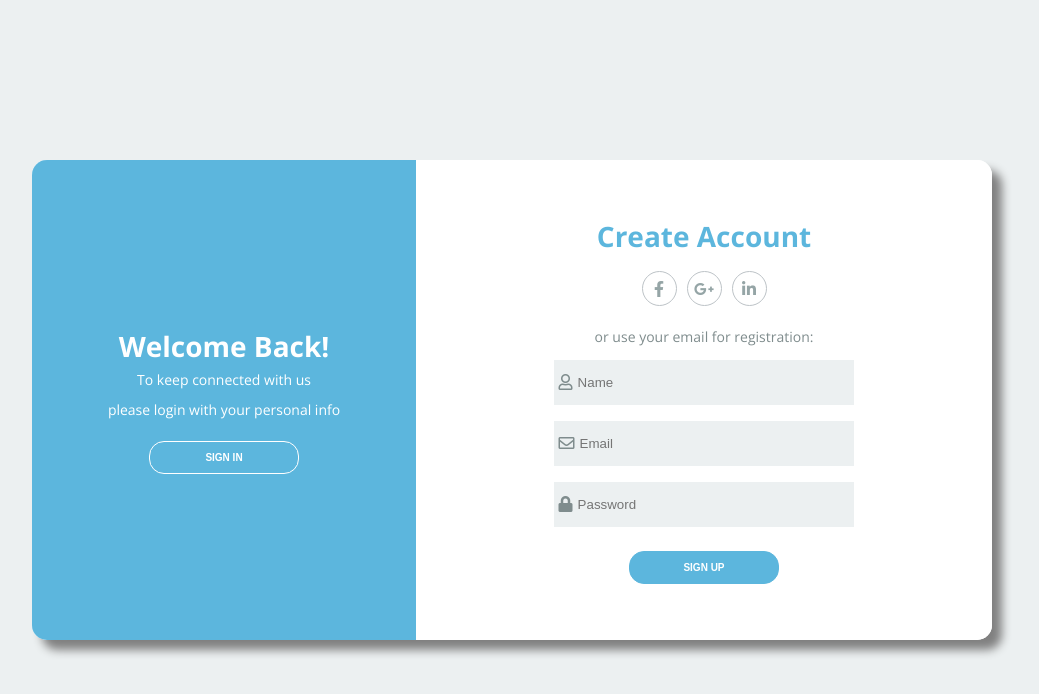
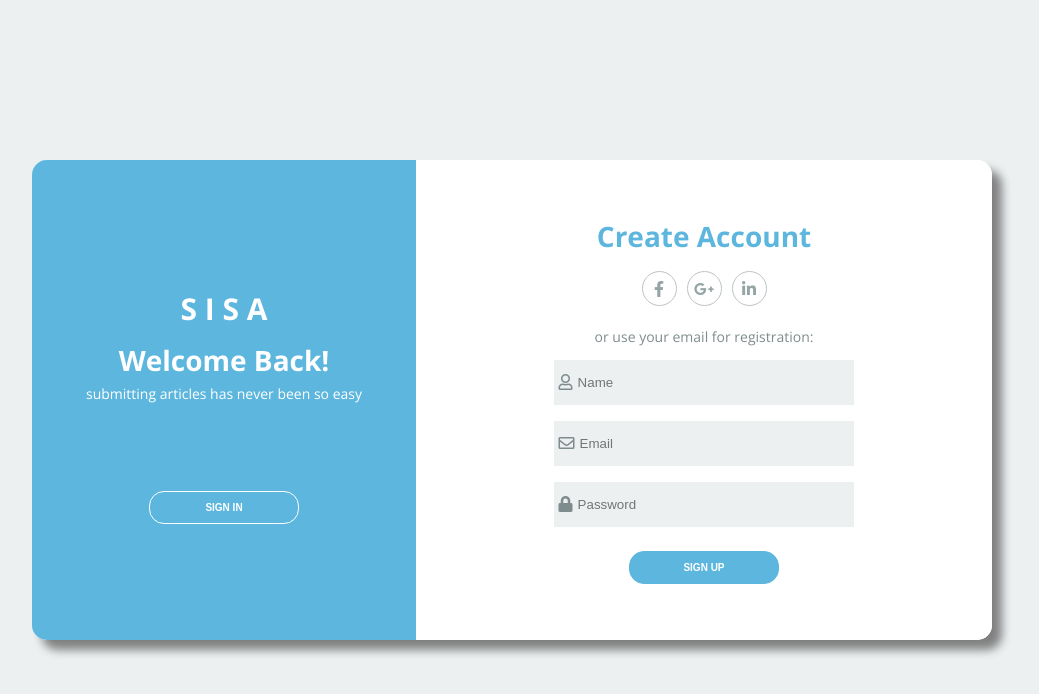
Before and after one commit to dhonatasdev/sisa, a plain HTML site: page index.html in a window 1280 px wide. Shown: the whole page, without its empty margins (128-1167 px from the left). Drawn offline with nearby package versions, Linux system fonts and the light colour scheme.

Commit message:
alteracao x

```diff
--- a/css/style.css
+++ b/css/style.css
@@ -34,6 +34,16 @@ body {
 
 
     left: 0;
+}
+
+
+.titulo {
+    font-size: 30px;
+    padding: 12px;
+    font-weight: bold;
+    text-transform: capitalize;
+    color: white;
+    position: relative;
 }
 .title {
     font-size: 28px;
--- a/css/style3.css
+++ b/css/style3.css
@@ -153,7 +153,7 @@ h2{
 
 
 .pp {
-    height: 60px;
+    height: 190px;
     width: 100%;
     border: none;
     background-color: #ecf0f1;
--- a/index.html
+++ b/index.html
@@ -14,9 +14,11 @@
     <div class="container">
         <div class="content first-content">
             <div class="first-column">
+                <h1 class = "titulo"> S I S A </h1>
                 <h2 class="title title-primary">welcome back!</h2>
-                <p class="description description-primary">To keep connected with us</p>
-                <p class="description description-primary">please login with your personal info</p>
+                <p class="description description-primary">submitting articles has never been so easy
+                </p>
+                <br><br><br>
                 <button id="signin" class="btn btn-primary">sign in</button>
             </div>
             <div class="second-column">
@@ -71,7 +73,7 @@
                 <button id="signup" class="btn btn-primary">sign up</button>
             </div>
             <div class="second-column">
-                <h2 class="title title-second">sign in to developer</h2>
+                <h2 class="title title-second">sign in SISA</h2>
                 <div class="social-media">
                     <ul class="list-social-media">
                         <a class="link-social-media" href="#">
```
Also changed, not shown: 2.html (+1 -1 lines).
